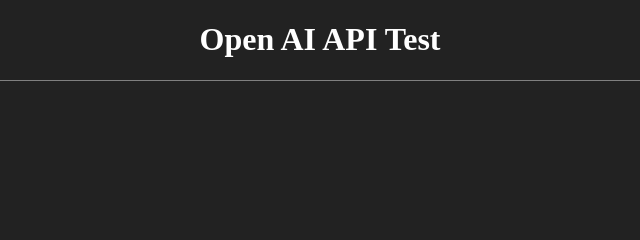
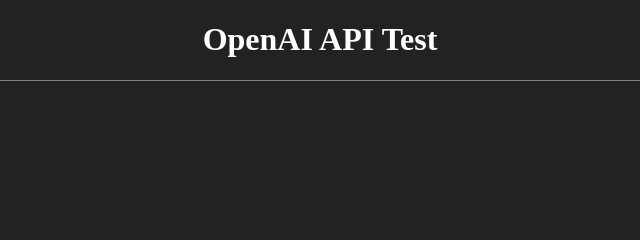
Before and after one commit to sleddd/openaitest, a website: page public/index.html in a window 1280 px wide. Shown: the top 240 px of the page, 320-960 px from the left. Drawn offline with Linux system fonts and the light colour scheme.

Commit message:
Updated readme and title

```diff
--- a/public/index.html
+++ b/public/index.html
@@ -33,8 +33,6 @@
                     })
                 });
 
-                console.log(res);
-
                 const data = await res.json();
 
                 if(data.message) {
@@ -49,7 +47,7 @@
     </script>
 </head>
 <body>
-    <h1>Open AI API Test</h1>
+    <h1>OpenAI API Test</h1>
     <div id="chat-area">
 
     </div>
```
Also changed, not shown: readme.md.
